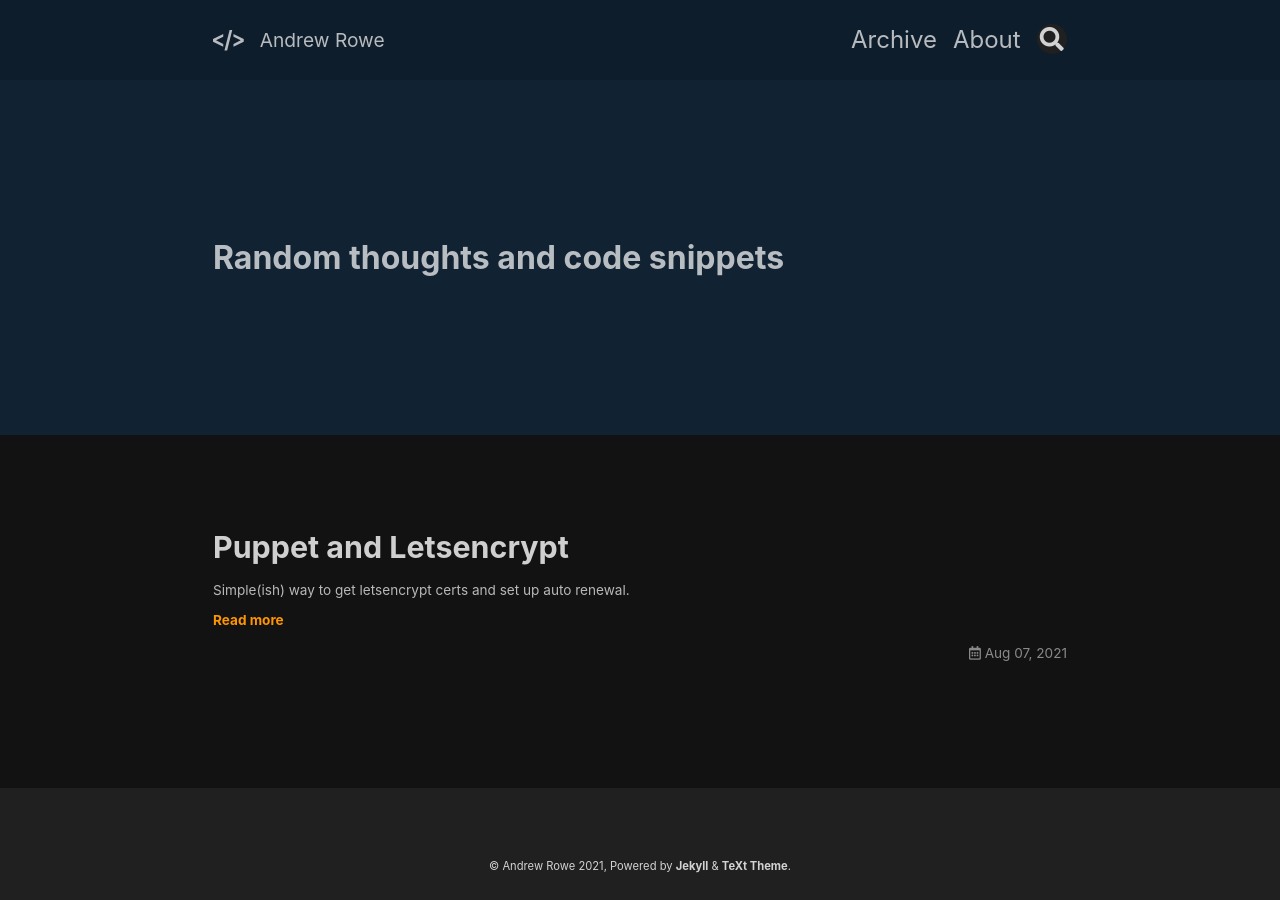
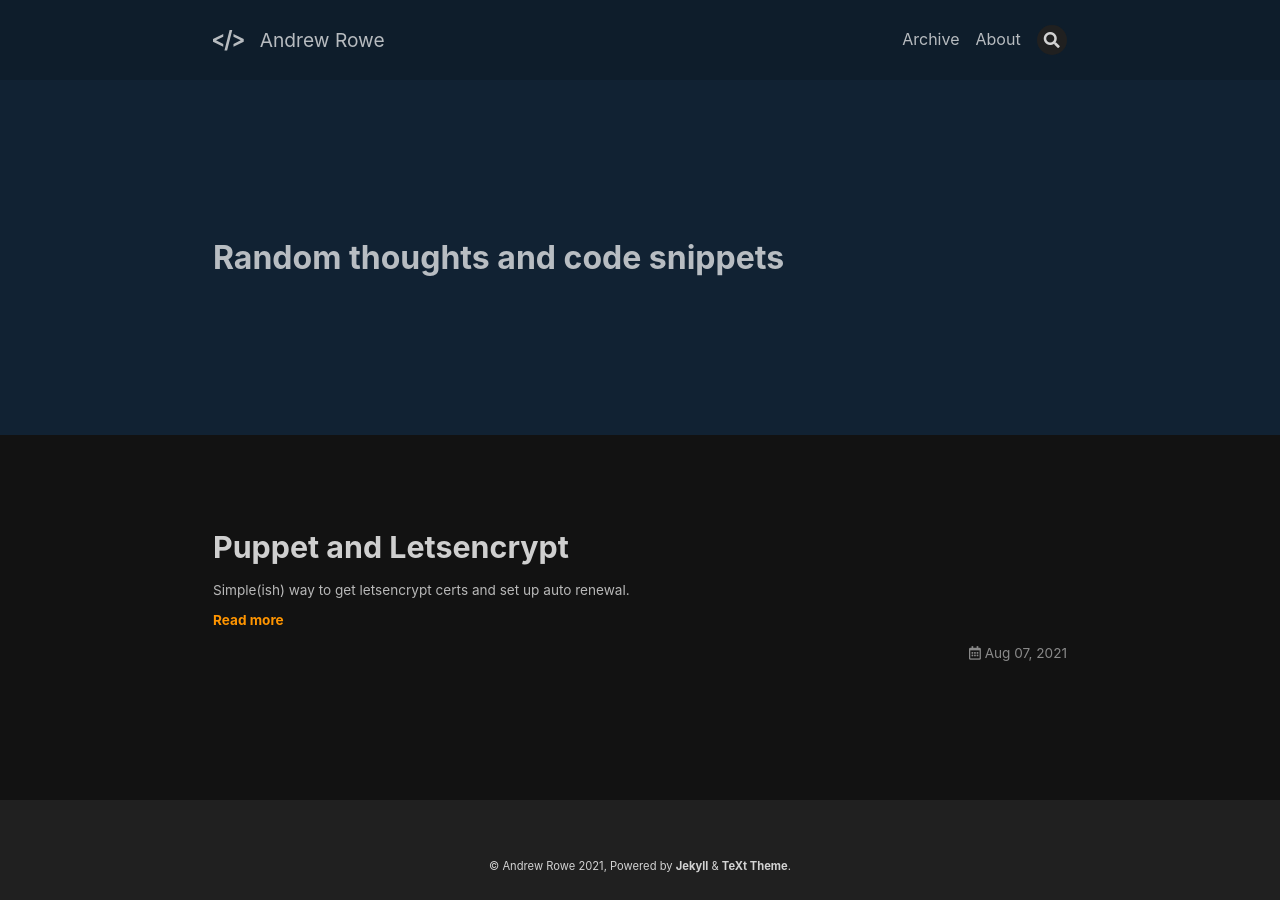
Before and after one commit to rowead/rowead.github.io, a Jekyll site: the page built from index.html, in a window 1280 px wide. Built offline with Jekyll 4.4.1, drawn with Linux system fonts in a browser that asks for light colours; nearby versions of some CDN libraries; the list of posts is cut into pages by our own code.

Commit message:
reverting font size

```diff
--- a/_sass/common/_variables.scss
+++ b/_sass/common/_variables.scss
@@ -7,7 +7,7 @@
 
   font-size-xl:           1.5rem,
   font-size-lg:           1.25rem,
-  font-size:              1.5rem,
+  font-size:              1rem,
   font-size-sm:           .85rem,
   font-size-xs:           .7rem,
 
```
